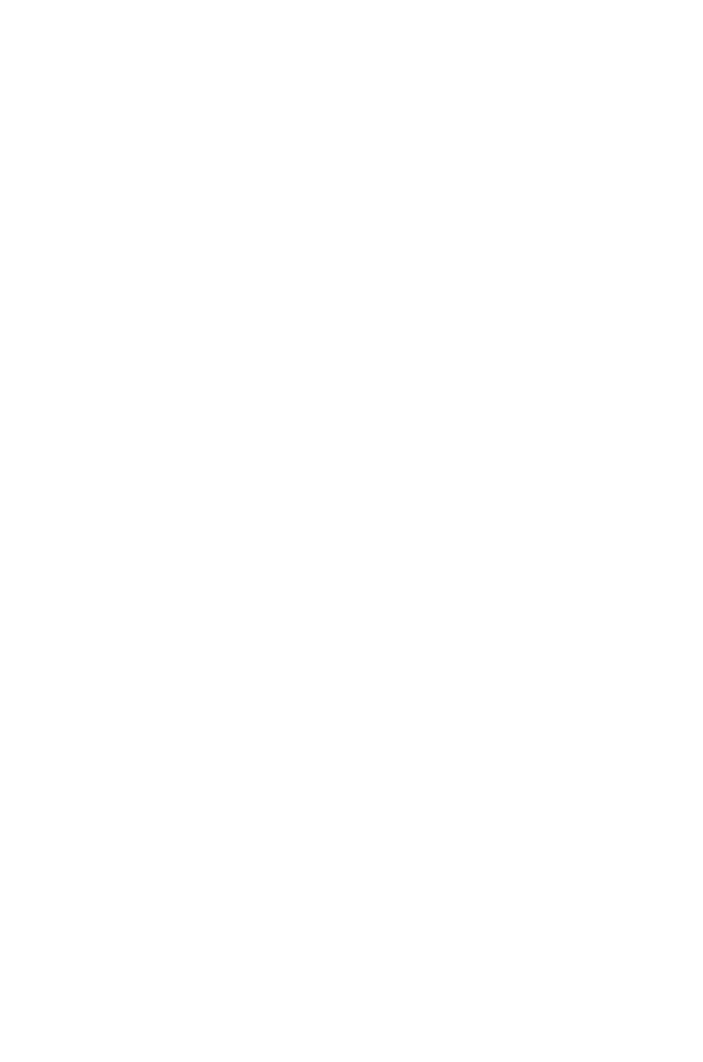
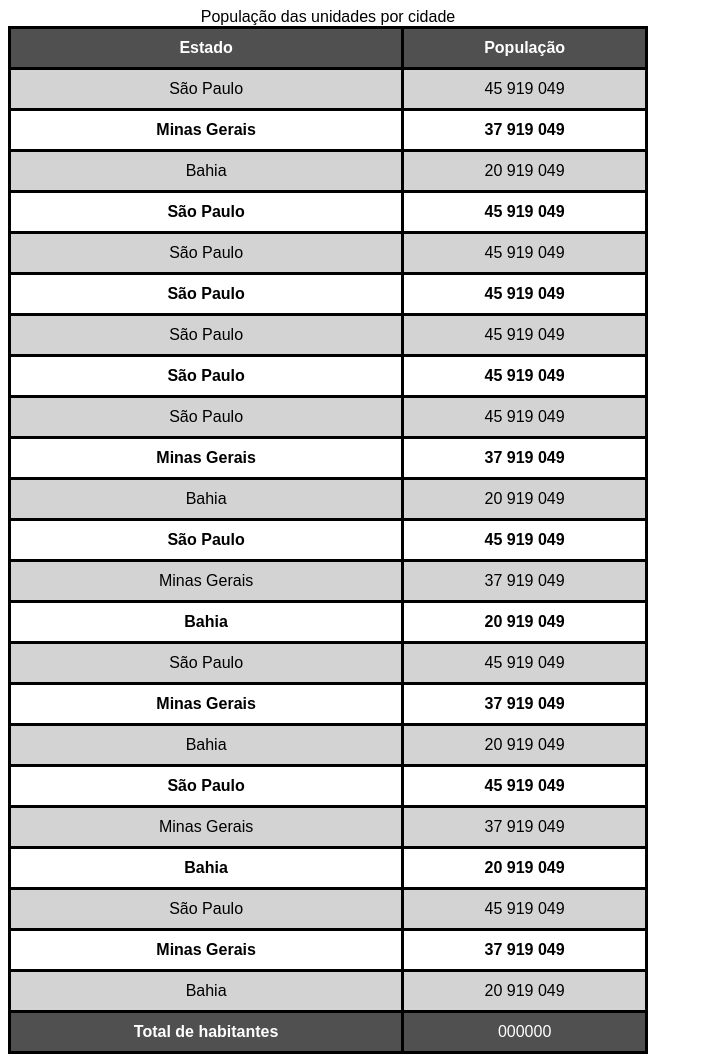
Before and after one commit to iamdevlucas123/HTML-CSS-Course, a plain HTML site: page 19-tabelas/tabela002.html in a window 1280 px wide. Shown: the whole page, without its empty margins (0-703 px from the left). Before the commit the page ends 800 px from the top, so only its background shows below. Drawn offline with Linux system fonts and the light colour scheme.

Commit message:
estilizando tabelas

```diff
--- a/19-tabelas/tabela002.html
+++ b/19-tabelas/tabela002.html
@@ -4,8 +4,179 @@
     <meta charset="UTF-8">
     <meta name="viewport" content="width=device-width, initial-scale=1.0">
     <title>Tabelas grandes</title>
+    <style>
+        body {
+            font-family: Arial, Helvetica, sans-serif;
+        }
+
+        thead, tfoot {
+            background-color: rgba(0, 0, 0, 0.685);
+            color: white;
+        }
+
+        table {
+            text-align: center;
+            vertical-align: middle;
+            border-collapse: collapse;
+            width: 50vw;
+        }
+
+        td, th, tr {
+            border: solid black;
+            padding: 10px;
+        }
+
+        td.num {
+            text-align: middle;
+        }
+
+        /*O :nth-child(n) é um pseudo-classe que seleciona elementos baseados na sua posição entre irmãos (siblings) dentro do mesmo pai.*/
+
+        tbody > tr:nth-child(odd) {
+            background-color: lightgrey;
+        }
+
+        tbody > tr:nth-child(even) {
+            font-weight: bolder;
+        }
+
+    </style>
 </head>
 <body>
+    <!--
+    - Sempre seguir a semântica das tags
+    - Memos eu colocando as tags em sequencias diferentes o HTML ainda ajusta
+
+        ANATOMIA PARA TABELAS GRANDES
+        <TABLE>
+            CAPTION (RUBRICA OU TITULO)
+            THEAD
+                TR, TD, TH
+            TBODY
+                TR, TD, TH
+            TFOOT
+                TR, TD, TH
+        <TABLE>
+    -->
+    <!--
+        HIERARQUIA DE TABELAS (simples)
+            TABLE ROW (tr) = linha de tabela
+            TABLE HEADER (th) = titulos
+            TABLE DATA (td) = celula de tabela  (dados, numeros)
+
+        O atributo scope é usado dentro da tag <th> em tabelas HTML para indicar a quais células o cabeçalho está associado.
+        Ele é importante para acessibilidade, pois ajuda leitores de tela a relacionarem corretamente cabeçalhos (<th>) com os dados (<td>).
+    -->
+
+    <table>
+        <caption>População das unidades por cidade</caption>
+        <thead>
+            <tr>
+                <th scope="col">Estado</th>
+                <th scope="col">População</th>
+            </tr>
+        </thead>
+        <tbody>
+            <tr>
+                <td>São Paulo</td>
+                <td class="num">45 919 049</td>
+            </tr>
+            <tr>
+                <td>Minas Gerais</td>
+                <td class="num">37 919 049</td>
+            </tr>
+            <tr>
+                <td>Bahia</td>
+                <td class="num">20 919 049</td>
+            </tr>
+            <tr>
+                <td>São Paulo</td>
+                <td class="num">45 919 049</td>
+            </tr>
+            <tr>
+                <td>São Paulo</td>
+                <td class="num">45 919 049</td>
+            </tr>
+            <tr>
+                <td>São Paulo</td>
+                <td class="num">45 919 049</td>
+            </tr>
+            <tr>
+                <td>São Paulo</td>
+                <td class="num">45 919 049</td>
+            </tr>
+            <tr>
+                <td>São Paulo</td>
+                <td class="num">45 919 049</td>
+            </tr>
+            <tr>
+                <td>São Paulo</td>
+                <td class="num">45 919 049</td>
+            </tr>
+            <tr>
+                <td>Minas Gerais</td>
+                <td class="num">37 919 049</td>
+            </tr>
+            <tr>
+                <td>Bahia</td>
+                <td class="num">20 919 049</td>
+            </tr>
+            <tr>
+                <td>São Paulo</td>
+                <td class="num">45 919 049</td>
+            </tr>
+            <tr>
+                <td>Minas Gerais</td>
+                <td class="num">37 919 049</td>
+            </tr>
+            <tr>
+                <td>Bahia</td>
+                <td class="num">20 919 049</td>
+            </tr>
+            <tr>
+                <td>São Paulo</td>
+                <td class="num">45 919 049</td>
+            </tr>
+            <tr>
+                <td>Minas Gerais</td>
+                <td class="num">37 919 049</td>
+            </tr>
+            <tr>
+                <td>Bahia</td>
+                <td class="num">20 919 049</td>
+            </tr>
+            <tr>
+                <td>São Paulo</td>
+                <td class="num">45 919 049</td>
+            </tr>
+            <tr>
+                <td>Minas Gerais</td>
+                <td class="num">37 919 049</td>
+            </tr>
+            <tr>
+                <td>Bahia</td>
+                <td class="num">20 919 049</td>
+            </tr>
+            <tr>
+                <td>São Paulo</td>
+                <td class="num">45 919 049</td>
+            </tr>
+            <tr>
+                <td>Minas Gerais</td>
+                <td class="num">37 919 049</td>
+            </tr>
+            <tr>
+                <td>Bahia</td>
+                <td class="num">20 919 049</td>
+            </tr>
+        </tbody>
+        <tfoot>
+            <tr>
+                <th scope="row">Total de habitantes</th>
+                <td>000000</td>
+            </tr>
+        </tfoot>
+    </table>
 
 </body>
 </html>
```
Also changed, not shown: 19-tabelas/tabela03.html (added, +55 -0 lines).
